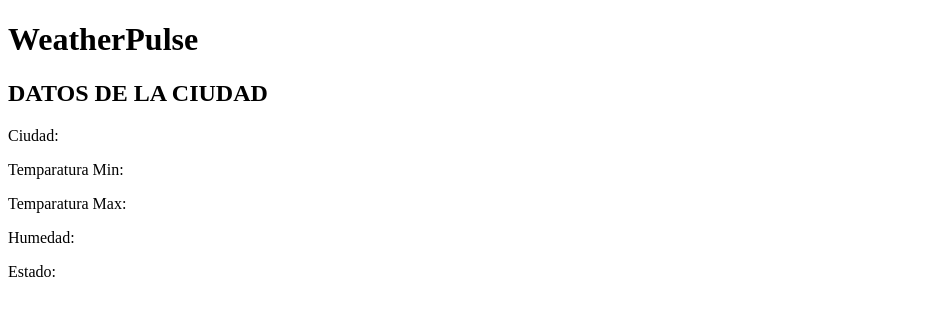
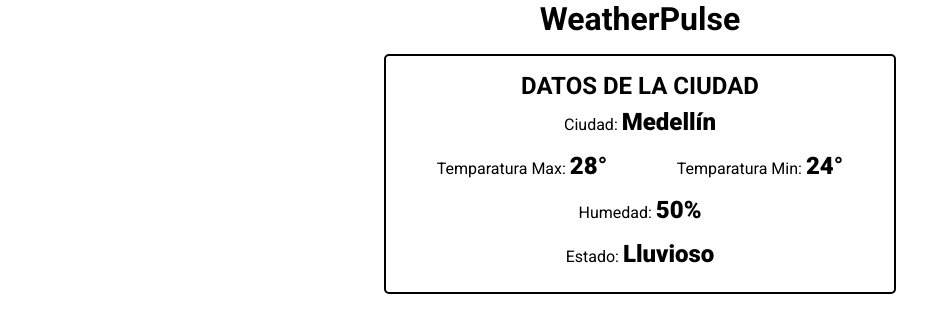
Before and after one commit to 3LJUANFE/WeatherPulse, a plain HTML site: page index.html in a window 1280 px wide. Shown: the whole page, without its empty margins (0-951 px from the left). Drawn offline with Linux system fonts and the light colour scheme; a web font is replaced by a local one.

Commit message:
Añadi elementos html para los datos y agregue algunos estilos al css

```diff
--- a/index.html
+++ b/index.html
@@ -3,18 +3,28 @@
   <head>
     <meta charset="UTF-8" />
     <meta name="viewport" content="width=device-width, initial-scale=1.0" />
+    <!-- Fuente-->
+    <link rel="preconnect" href="https://fonts.googleapis.com" />
+    <link rel="preconnect" href="https://fonts.gstatic.com" crossorigin />
+    <link
+      href="https://fonts.googleapis.com/css2?family=Playfair+Display:ital,wght@0,400..900;1,400..900&family=Roboto:ital,wght@0,100;0,300;0,400;0,500;0,700;0,900;1,100;1,300;1,400;1,500;1,700;1,900&display=swap"
+      rel="stylesheet"
+    />
+    <link rel="stylesheet" href="style.css" />
     <title>WeatherPulse</title>
   </head>
   <body>
     <main>
       <h1>WeatherPulse</h1>
-      <div id="card">
+      <div id="Card">
         <h2>DATOS DE LA CIUDAD</h2>
-        <p>Ciudad:</p>
-        <p>Temparatura Min:</p>
-        <p>Temparatura Max:</p>
-        <p>Humedad:</p>
-        <p>Estado:</p>
+        <p>Ciudad: <span id="DatoCiudad">Medellín</span></p>
+        <div id="DatosTemp">
+          <p>Temparatura Max: <span id="TempMax">28°</span></p>
+          <p>Temparatura Min: <span id="TempMin">24°</span></p>
+        </div>
+        <p>Humedad: <span id="DatoHumedad">50%</span></p>
+        <p>Estado: <span id="DatoEstado">Lluvioso</span></p>
       </div>
     </main>
   </body>
--- /dev/null
+++ b/style.css
@@ -0,0 +1,67 @@
+* {
+  box-sizing: border-box;
+  margin: 0;
+  padding: 0;
+  font-family: "Roboto", sans-serif;
+}
+
+main {
+  display: flex;
+  flex-direction: column;
+  align-items: center;
+}
+
+#Card {
+  display: flex;
+  flex-direction: column;
+  text-align: center;
+  width: 32em;
+  margin: 1em;
+  padding: 1em;
+  border: solid 2px black;
+  border-radius: 5px;
+}
+
+#Card {
+  h2 {
+    text-align: center;
+  }
+}
+
+#DatosTemp {
+  display: flex;
+  flex-direction: row;
+  justify-content: space-around;
+}
+
+p {
+  margin-top: 8px;
+  margin-bottom: 8px;
+}
+
+#Card {
+  #DatoCiudad {
+    font-weight: 800;
+    font-size: 24px;
+  }
+
+  #TempMax {
+    font-weight: 800;
+    font-size: 24px;
+  }
+
+  #TempMin {
+    font-weight: 800;
+    font-size: 24px;
+  }
+
+  #DatoHumedad {
+    font-weight: 800;
+    font-size: 24px;
+  }
+
+  #DatoEstado {
+    font-weight: 800;
+    font-size: 24px;
+  }
+}
```
